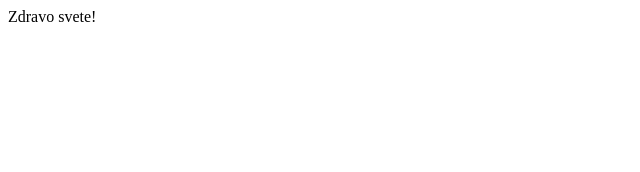
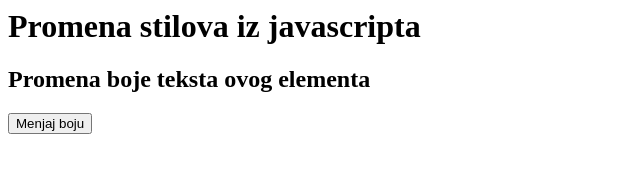
Before and after one commit to n-ratinac/materijal, a plain HTML site: page index.html in a window 1280 px wide. Shown: the whole page, without its empty margins (0-640 px from the left). Drawn offline with Linux system fonts and the light colour scheme.

Commit message:
primer menjanja boje tekstu

```diff
--- a/index.html
+++ b/index.html
@@ -4,8 +4,18 @@
     <meta http-equiv="X-UA-Compatible" content="IE=edge">
     <meta name="viewport" content="width=device-width, initial-scale=1.0">
     <title>Document</title>
+    <script>
+        function menjajBoju(){
+            // dobije referencu na element sa id-em target1
+            var element = document.getElementById("target1")
+            // promeni mu boju teksta u crveno
+            element.style.color = "red"
+        }
+    </script>
 </head>
 <body>
-    Zdravo svete!
+    <h1>Promena stilova iz javascripta</h1>
+    <h2 id="target1">Promena boje teksta ovog elementa</h2>
+    <button onclick="menjajBoju()">Menjaj boju</button>
 </body>
 </html>
```
